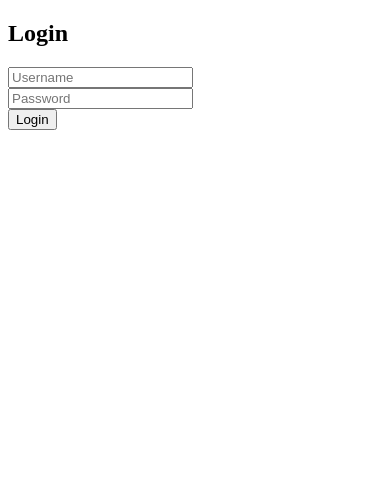
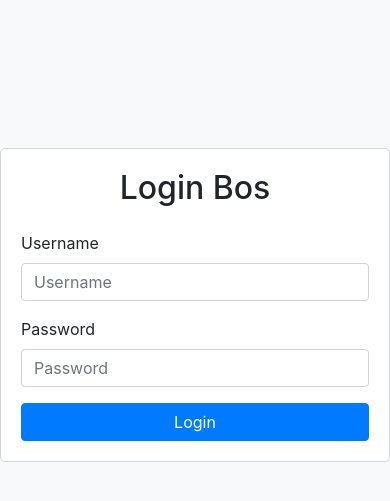
Before and after one commit to Cipaxdragon/HMJ-SI, a PHP site: page /admin.php in a window 390 px wide. Shown: the top 501 px of the page. Run offline with PHP 8.4, Linux system fonts and the light colour scheme.

Commit message:
aokwoakwoak

```diff
--- a/admin.php
+++ b/admin.php
@@ -1,18 +1,55 @@
+<!DOCTYPE html>
+<html lang="en">
+<head>
+    <meta charset="UTF-8">
+    <meta name="viewport" content="width=device-width, initial-scale=1, shrink-to-fit=no">
+    <title>Login</title>
+    <!-- Add Bootstrap CSS link -->
+    <link rel="stylesheet" href="https://stackpath.bootstrapcdn.com/bootstrap/4.3.1/css/bootstrap.min.css">
+    <style>
+        body {
+            background-color: #f8f9fa; /* Set a light background color */
+        }
 
-<!DOCTYPE html>
-<html>
-<head>
-    <title>Login</title>
+        .login-container {
+            max-width: 400px;
+            margin: auto;
+            margin-top: 100px; /* Adjust the top margin for vertical centering */
+            border: 1px solid #ced4da; /* Add a border */
+            padding: 20px;
+            border-radius: 5px; /* Optional: Add border radius for rounded corners */
+            background-color: #ffffff; /* Optional: Set a background color */
+        }
+    </style>
 </head>
 <body>
-    <h2>Login</h2>
-    <?php if(isset($error)) { ?>
-        <p><?php echo $error; ?></p>
-    <?php } ?>
-    <form method="POST" action="login.php">
-        <input type="text" name="username" placeholder="Username" required><br>
-        <input type="password" name="password" placeholder="Password" required><br>
-        <input type="submit" name="submit" value="Login">
-    </form>
+    <div class="container my-5">
+        <div class="row justify-content-center">
+            <div class="col-md-6 login-container">
+                <h2 class="text-center mb-4">Login Bos</h2>
+                <?php if(isset($error)) { ?>
+                    <div class="alert alert-danger" role="alert">
+                        <?php echo $error; ?>
+                    </div>
+                <?php } ?>
+                <form method="POST" action="login.php">
+                    <div class="form-group">
+                        <label for="username">Username</label>
+                        <input type="text" class="form-control" name="username" id="username" placeholder="Username" required>
+                    </div>
+                    <div class="form-group">
+                        <label for="password">Password</label>
+                        <input type="password" class="form-control" name="password" id="password" placeholder="Password" required>
+                    </div>
+                    <button type="submit" class="btn btn-primary btn-block" name="submit">Login</button>
+                </form>
+            </div>
+        </div>
+    </div>
+
+    <!-- Add Bootstrap JS and Popper.js scripts -->
+    <script src="https://code.jquery.com/jquery-3.3.1.slim.min.js"></script>
+    <script src="https://cdnjs.cloudflare.com/ajax/libs/popper.js/1.14.7/umd/popper.min.js"></script>
+    <script src="https://stackpath.bootstrapcdn.com/bootstrap/4.3.1/js/bootstrap.min.js"></script>
 </body>
 </html>
--- a/d.php
+++ b/d.php
@@ -32,6 +32,9 @@
              case 'edit':
                 include_once "pages/crud2/edit.php";
                 break;
+             case 'kritik':
+                include_once "pages/crud2/kritik.php";
+                break;
            case 'pengurus':
             include_once "pages/crud2/pengurus.php";
              break;
--- a/pages/beranda.php
+++ b/pages/beranda.php
@@ -347,15 +347,15 @@ include_once "includes/p_berita.php";
 <!-- kritik dan saran -->
 <div  class="container mt-5">
         <h2>Form Kritik dan Saran</h2>
-        <form id="kritik" class="mt-4">
+        <form id="kritik" class="mt-4" action="includes/create_kritik.php" method="POST">
             <div class="form-group">
                 <label for="nama">Nama:</label>
-                <input type="text" class="form-control" id="nama" placeholder="Opsional">
+                <input type="text" class="form-control" id="nama" name="nama" placeholder="Opsional">
             </div>
 
             <div class="form-group">
                 <label for="pesan">Pesan:</label>
-                <textarea class="form-control" id="pesan" rows="4" placeholder="Tuliskan kritik dan saran Anda"></textarea>
+                <textarea class="form-control" id="pesan" rows="4" name="saran" placeholder="Tuliskan kritik dan saran Anda"></textarea>
             </div>
             <button  type="submit" class="btn btn-primary">Kirim</button>
         </form>
--- a/pages/crud2/sidebar.php
+++ b/pages/crud2/sidebar.php
@@ -22,6 +22,7 @@
             <ul>
                <li class="pilih mb-2"><a href="d.php?page=artikel" class="text-gray-300 hover:text-white">Artikel</a></li>
                <li class="pilih mb-2"><a href="d.php?page=pengurus" class="text-gray-300 hover:text-white">Pengurus</a></li>
+               <li class="pilih mb-2"><a href="d.php?page=kritik" class="text-gray-300 hover:text-white">Kritik dan Saran</a></li>
                <li class="pilih mb-2"><a href="#" class="text-gray-300 hover:text-white">Galeri</a></li>
             </ul>
          </div>
```
Also changed, not shown: includes/create_kritik.php (added, +20 -0 lines), pages/crud2/kritik.php (added, +40 -0 lines), login.php (line endings or trailing spaces).
